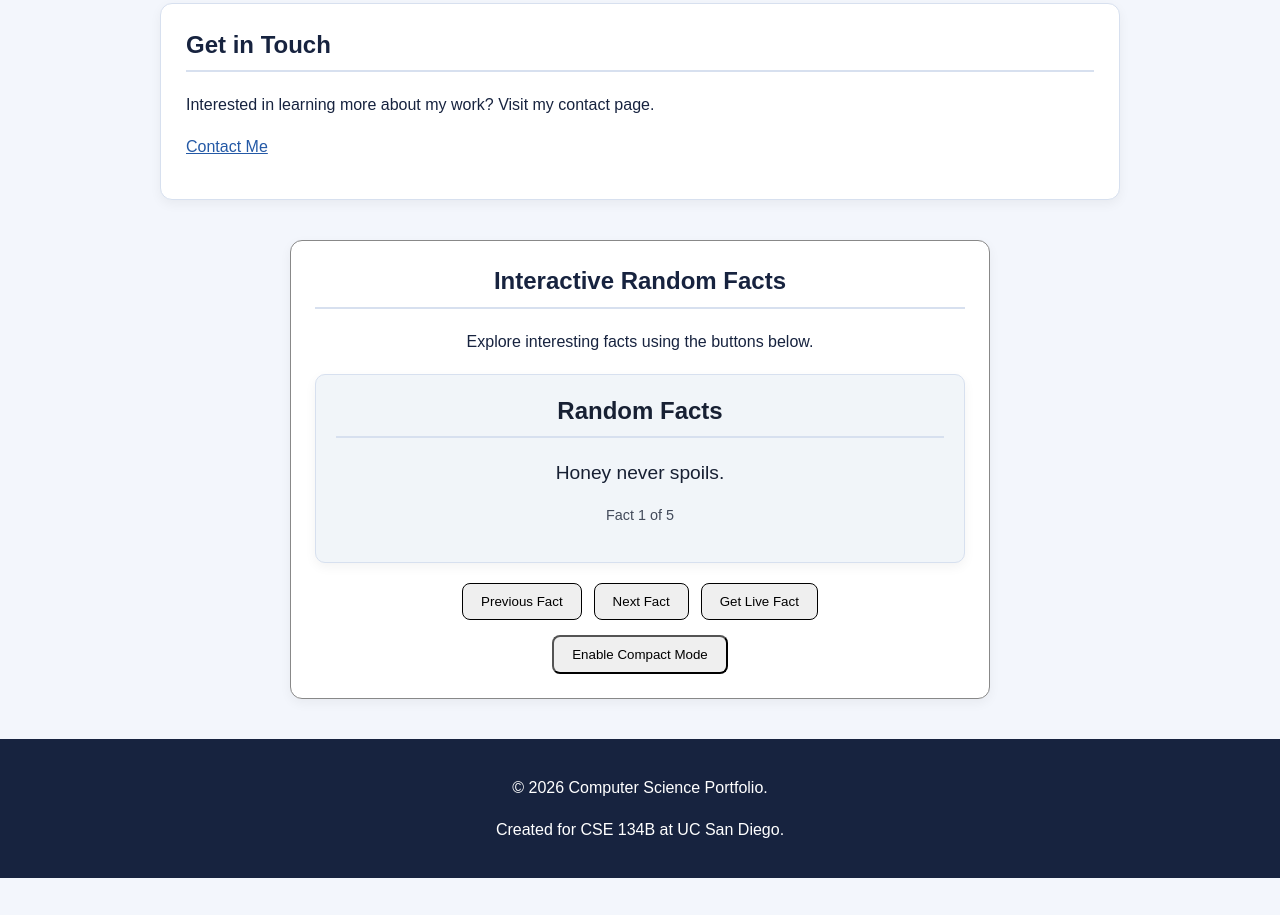
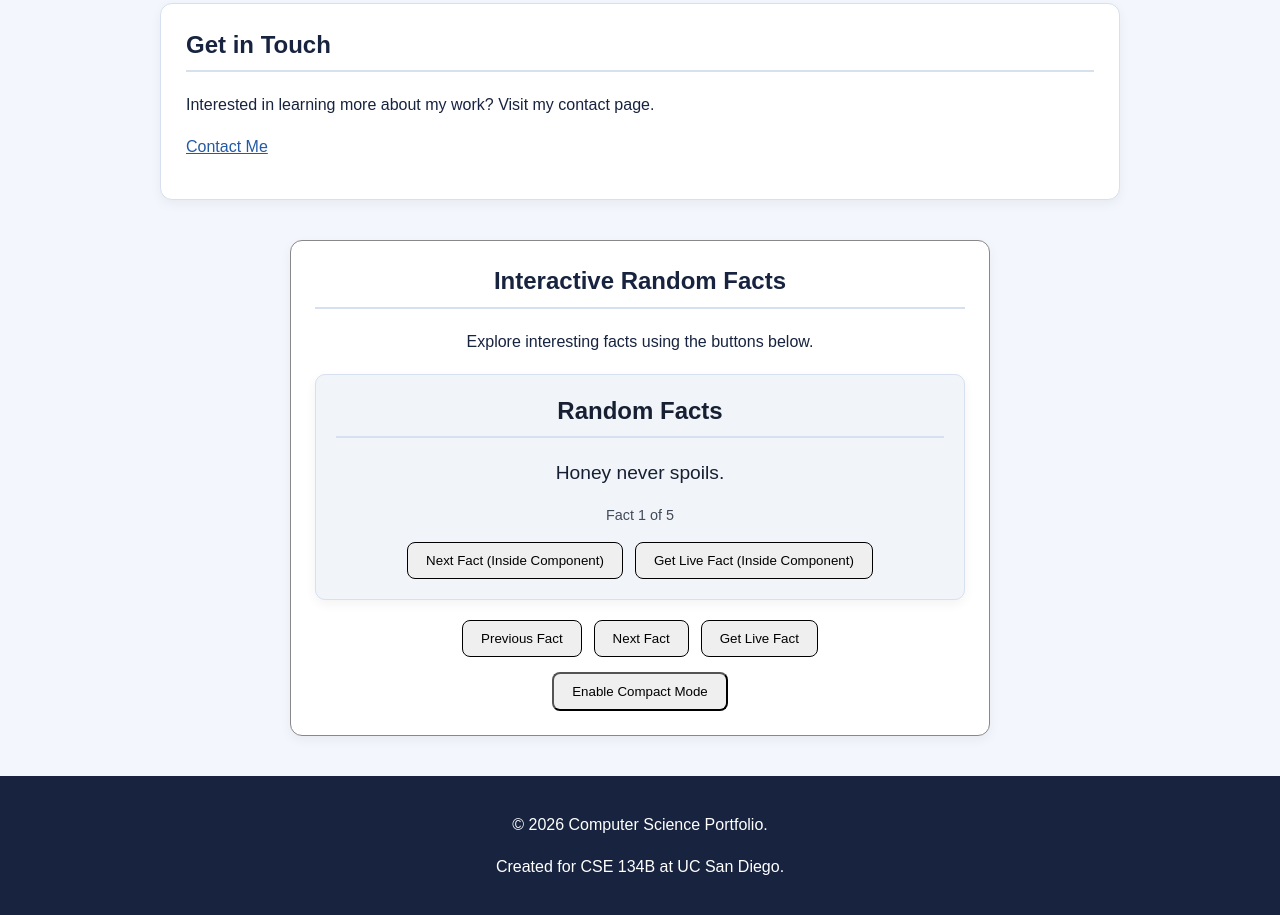
Before and after one commit to TangjianShi0426/cse134b-hw5, an Eleventy site: page index.html in a window 1280 px wide. Shown: the part 1175-2090 px from the top of the page. Before the commit the page ends 2053 px from the top, so only its background shows below. Built offline with nearby package versions, Linux system fonts and the light colour scheme; Eleventy itself is replaced by a stand-in of ours; files that its build step writes are made by us from their sources.

Commit message:
Improve HW5 internal component controls and API

```diff
--- a/random-facts.js
+++ b/random-facts.js
@@ -12,27 +12,96 @@ class RandomFacts extends HTMLElement {
     ];
 
     this.currentIndex = 0;
+    this.loading = false;
+    this.connected = false;
+  }
+
+  static get observedAttributes() {
+    return ["fact-index", "compact"];
   }
 
   connectedCallback() {
-    this.innerHTML = `
-      <section class="facts-panel">
-        <h2>Random Facts</h2>
-        <p class="fact-text"></p>
-        <p class="fact-status" role="status" aria-live="polite"></p>
-      </section>
-    `;
+    if (this.connected) return;
+    this.connected = true;
 
-    this.factText = this.querySelector(".fact-text");
-    this.factStatus = this.querySelector(".fact-status");
+    // Create the component interface using DOM methods.
+    const panel = document.createElement("section");
+    panel.className = "facts-panel";
+
+    const heading = document.createElement("h2");
+    heading.textContent = "Random Facts";
+
+    this.factText = document.createElement("p");
+    this.factText.className = "fact-text";
+
+    this.factStatus = document.createElement("p");
+    this.factStatus.className = "fact-status";
+    this.factStatus.setAttribute("role", "status");
+    this.factStatus.setAttribute("aria-live", "polite");
+    this.factStatus.setAttribute("aria-atomic", "true");
+
+    // Internal controls required for Part 1 and Part 2.
+    const controls = document.createElement("div");
+    controls.className = "facts-controls";
+
+    this.internalNextButton = document.createElement("button");
+    this.internalNextButton.type = "button";
+    this.internalNextButton.textContent = "Next Fact (Inside Component)";
+
+    this.internalLiveButton = document.createElement("button");
+    this.internalLiveButton.type = "button";
+    this.internalLiveButton.textContent = "Get Live Fact (Inside Component)";
+
+    controls.append(
+      this.internalNextButton,
+      this.internalLiveButton
+    );
+
+    panel.append(
+      heading,
+      this.factText,
+      this.factStatus,
+      controls
+    );
+
+    this.appendChild(panel);
+
+    // Apply the initial compact attribute.
+    panel.classList.toggle(
+      "compact",
+      this.hasAttribute("compact")
+    );
+
+    // Read the initial observed fact index.
+    const initialIndex = Number(this.getAttribute("fact-index"));
+
+    if (
+      this.hasAttribute("fact-index") &&
+      Number.isInteger(initialIndex) &&
+      initialIndex >= 0 &&
+      initialIndex < this.facts.length
+    ) {
+      this.currentIndex = initialIndex;
+    }
 
     this.showFact();
 
-    // The external buttons will control this component.
+    // Internal DOM interaction.
+    this.internalNextButton.addEventListener("click", () => {
+      this.nextFact();
+    });
+
+    // Internal API request control.
+    this.internalLiveButton.addEventListener("click", () => {
+      this.loadLiveFact();
+    });
   }
 
   showFact() {
+    if (!this.factText || !this.factStatus) return;
+
     this.factText.textContent = this.facts[this.currentIndex];
+
     this.factStatus.textContent =
       `Fact ${this.currentIndex + 1} of ${this.facts.length}`;
   }
@@ -40,6 +109,8 @@ class RandomFacts extends HTMLElement {
   nextFact() {
     this.currentIndex =
       (this.currentIndex + 1) % this.facts.length;
+
+    this.setAttribute("fact-index", String(this.currentIndex));
     this.showFact();
   }
 
@@ -47,17 +118,25 @@ class RandomFacts extends HTMLElement {
     this.currentIndex =
       (this.currentIndex - 1 + this.facts.length) %
       this.facts.length;
+
+    this.setAttribute("fact-index", String(this.currentIndex));
     this.showFact();
   }
 
   async loadLiveFact() {
-    // Prevent multiple requests at the same time.
-    if (this.loading) return;
+    if (this.loading || !this.factStatus) return;
 
     this.loading = true;
 
-    const liveButton = document.querySelector("#live-fact");
-    if (liveButton) liveButton.disabled = true;
+    const externalLiveButton = document.querySelector("#live-fact");
+
+    if (externalLiveButton) {
+      externalLiveButton.disabled = true;
+    }
+
+    if (this.internalLiveButton) {
+      this.internalLiveButton.disabled = true;
+    }
 
     this.factStatus.textContent = "Loading a new fact...";
 
@@ -66,44 +145,47 @@ class RandomFacts extends HTMLElement {
         "https://uselessfacts.jsph.pl/api/v2/facts/random?language=en"
       );
 
-      // Check the HTTP response status.
+      // Defensive HTTP status validation.
       if (!response.ok) {
         throw new Error(`HTTP error: ${response.status}`);
       }
 
-      // Parse the JSON response.
+      // JSON parsing errors are caught below.
       const data = await response.json();
 
-      // Validate the response.
       if (
+        !data ||
         typeof data.text !== "string" ||
-        data.text.trim() === ""
+        data.text.trim().length === 0
       ) {
-        throw new Error("Invalid fact data received.");
+        throw new Error("Invalid API response.");
       }
 
-      // Update the DOM without reloading the page.
+      // Use textContent to render remote text safely.
       this.factText.textContent = data.text;
+
       this.factStatus.textContent =
         "Live fact loaded successfully!";
 
     } catch (error) {
       console.error("Failed to load live fact:", error);
 
+      // Keep the previous fact visible.
       this.factStatus.textContent =
         "Unable to load a fact. Please check your connection and try again.";
+
     } finally {
       this.loading = false;
 
-      if (liveButton) liveButton.disabled = false;
+      if (externalLiveButton) {
+        externalLiveButton.disabled = false;
+      }
+
+      if (this.internalLiveButton) {
+        this.internalLiveButton.disabled = false;
       }
     }
-
-
- static get observedAttributes() {
-  return ["fact-index", "compact"];
   }
-
 
   attributeChangedCallback(name, oldValue, newValue) {
     if (oldValue === newValue) return;
@@ -112,29 +194,27 @@ attributeChangedCallback(name, oldValue, newValue) {
       const index = Number(newValue);
 
       if (
+        newValue !== null &&
         Number.isInteger(index) &&
         index >= 0 &&
         index < this.facts.length
       ) {
         this.currentIndex = index;
+        this.showFact();
+      }
+    }
 
-      if (this.factText && this.factStatus) {
-        this.showFact();
+    if (name === "compact") {
+      const panel = this.querySelector(".facts-panel");
+
+      if (panel) {
+        panel.classList.toggle(
+          "compact",
+          this.hasAttribute("compact")
+        );
+      }
     }
   }
 }
 
-  if (name === "compact") {
-    const isCompact = newValue !== null;
-
-    const panel = this.querySelector(".facts-panel");
-
-    if (panel) {
-      panel.classList.toggle("compact", isCompact);
-    }
-  }
-}
-
-}
-
 customElements.define("random-facts", RandomFacts);
```
Lines whose indentation alone changed are shown as unchanged.
